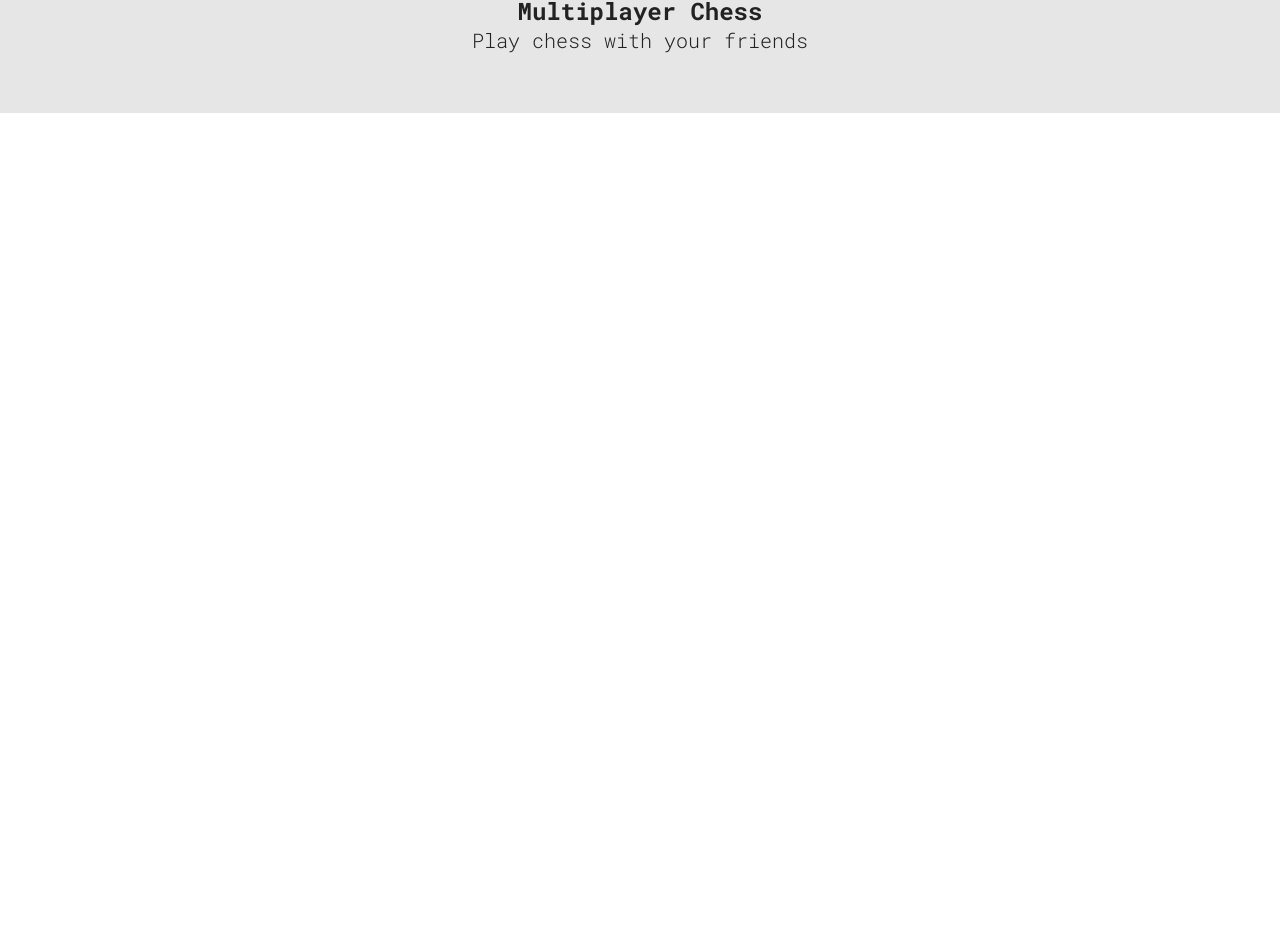
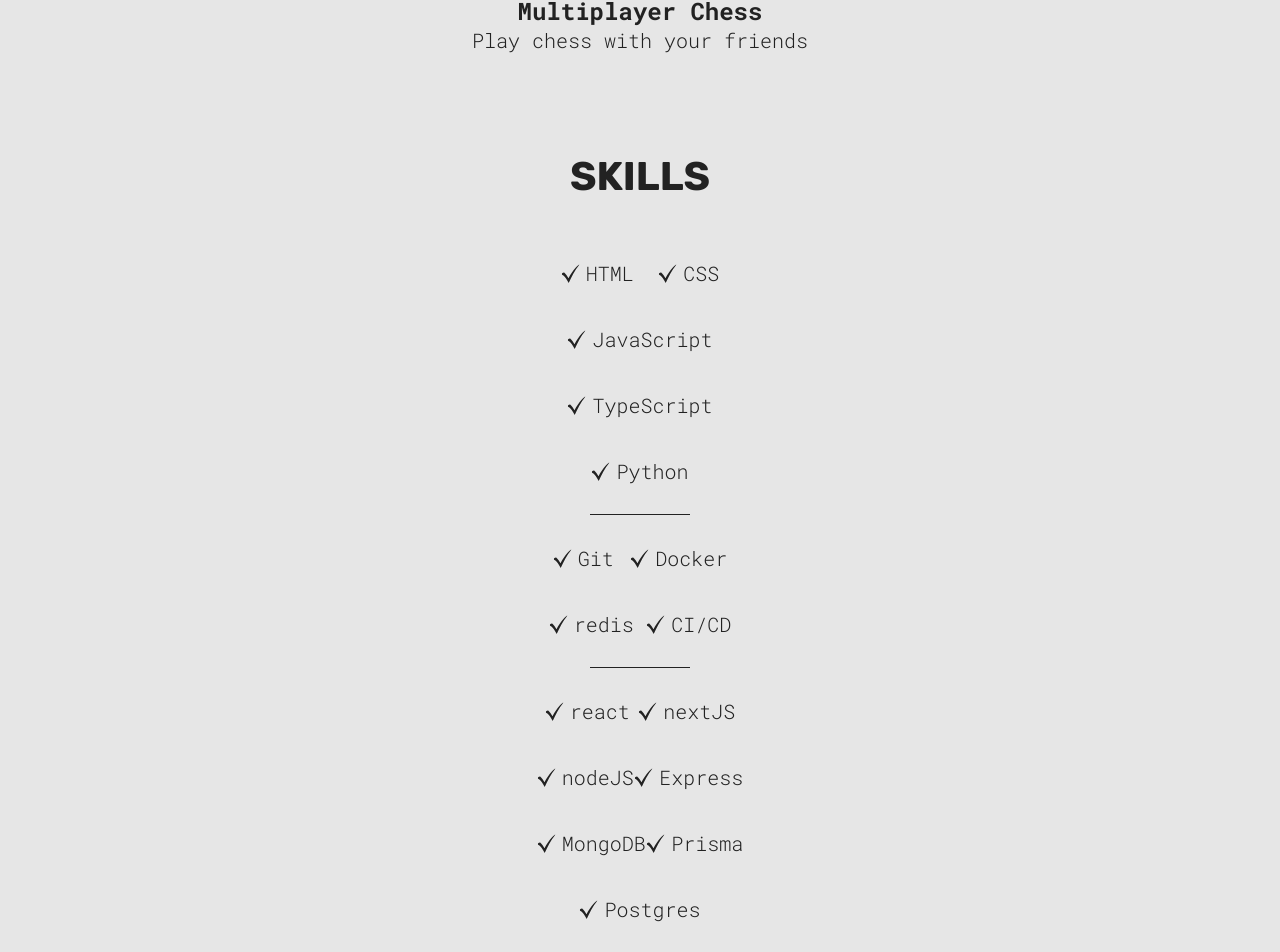
Before and after one commit to dakshjainn/Portfolio, a React (Vite) app: page / in a window 1280 px wide. Shown: the part 1266-2218 px from the top of the page. Before the commit the page ends 1379 px from the top, so only its background shows below. Built offline with nearby package versions, Linux system fonts and the light colour scheme.

Commit message:
skills section

```diff
--- a/src/App.jsx
+++ b/src/App.jsx
@@ -1,12 +1,14 @@
 import "./App.css";
 import Hero from "./sections/Hero/Hero";
 import Projects from "./sections/Projects/Projects";
+import Skills from "./sections/Skills/Skills";
 
 function App() {
   return (
     <>
       <Hero />
       <Projects />
+      <Skills />
     </>
   );
 }
--- /dev/null
+++ b/src/common/SkillList.jsx
@@ -0,0 +1,10 @@
+function SkillList({ src, skill }) {
+  return (
+    <span>
+      <img src={src} alt={`${skill} Icon`} />
+      <p>{skill}</p>
+    </span>
+  );
+}
+
+export default SkillList;
--- /dev/null
+++ b/src/sections/Skills/Skills.jsx
@@ -0,0 +1,38 @@
+import styles from "./SkillsStyles.module.css";
+import checkMarkIcon from "../../assets/checkmark-light.svg";
+import SkillList from "../../common/SkillList";
+
+function Skills() {
+  return (
+    <section id="skills" className={styles.container}>
+      <h1 className="sectionTitle">Skills</h1>
+      <div className={styles.skillList}>
+        <SkillList src={checkMarkIcon} skill={"HTML"} />
+        <SkillList src={checkMarkIcon} skill={"CSS"} />
+        <SkillList src={checkMarkIcon} skill={"JavaScript"} />
+        <SkillList src={checkMarkIcon} skill={"TypeScript"} />
+        <SkillList src={checkMarkIcon} skill={"Python"} />
+      </div>
+      <hr />
+      <div className={styles.skillList}>
+        <SkillList src={checkMarkIcon} skill={"Git"} />
+        <SkillList src={checkMarkIcon} skill={"Docker"} />
+        <SkillList src={checkMarkIcon} skill={"redis"} />
+        <SkillList src={checkMarkIcon} skill={"CI/CD"} />
+      </div>
+      <hr />
+      <div className={styles.skillList}>
+        <SkillList src={checkMarkIcon} skill={"react"} />
+        <SkillList src={checkMarkIcon} skill={"nextJS"} />
+        <SkillList src={checkMarkIcon} skill={"nodeJS"} />
+        <SkillList src={checkMarkIcon} skill={"Express"} />
+        <SkillList src={checkMarkIcon} skill={"MongoDB"} />
+        <SkillList src={checkMarkIcon} skill={"Prisma"} />
+        <SkillList src={checkMarkIcon} skill={"Postgres"} />
+      </div>
+      <hr />
+    </section>
+  );
+}
+
+export default Skills;
--- /dev/null
+++ b/src/sections/Skills/SkillsStyles.module.css
@@ -0,0 +1,32 @@
+.container {
+  display: flex;
+  flex-direction: column;
+  text-align: center;
+
+  span {
+    display: flex;
+    align-items: center;
+    gap: 5px;
+  }
+
+  img {
+    width: 20px;
+  }
+
+  .skillList {
+    display: flex;
+    justify-content: space-evenly;
+    align-self: center;
+    flex-wrap: wrap;
+    row-gap: 40px;
+    max-width: 26ch;
+  }
+}
+
+hr {
+  width: 100px;
+  height: 1px;
+  border: none;
+  background-color: var(--text-color);
+  margin: 30px auto;
+}
```
